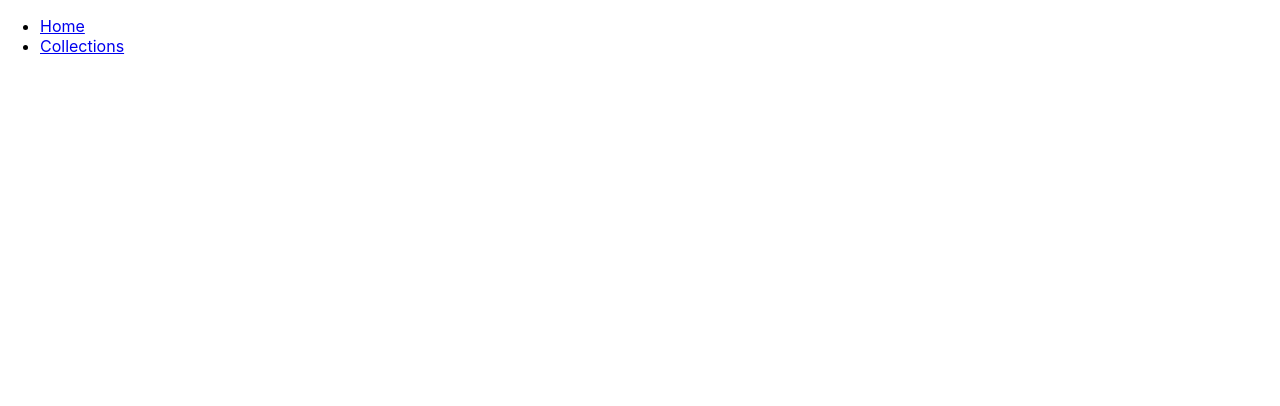
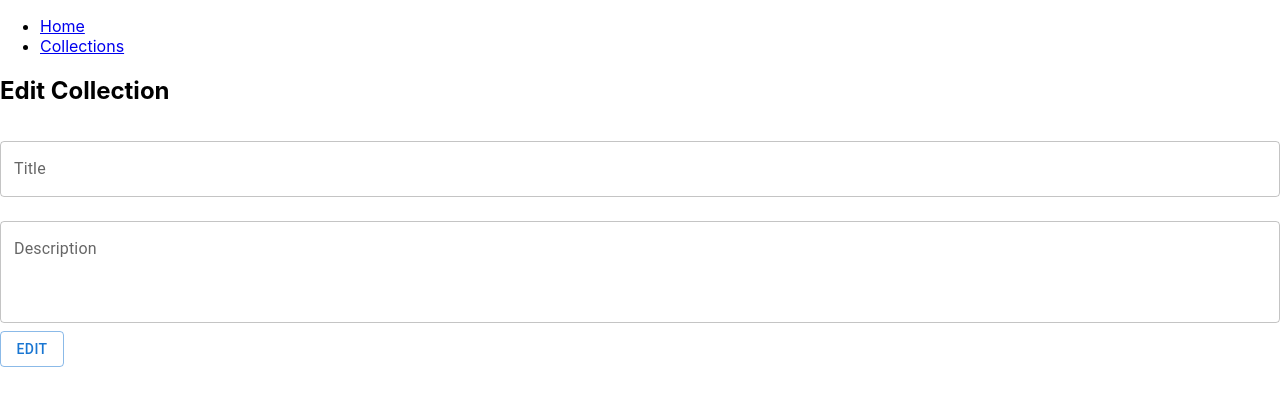
Before and after one commit to vzaboraite/boolean-uk-react-solo-project, a React (Create React App) app: page /collections/1/edit-collection in a window 1280 px wide. Shown: the top 406 px of the page. Built offline with nearby package versions, Linux system fonts and the light colour scheme; data requests are answered from the project's data file.

Commit message:
Add functionality to edit collection.

```diff
--- a/src/App.js
+++ b/src/App.js
@@ -11,6 +11,7 @@ import Header from "./components/Header";
 import Exercises from "./components/Exercises";
 import CollectionForm from "./components/CollectionForm";
 import ExerciseForm from "./components/ExerciseForm";
+import EditCollection from "./components/EditCollection";
 
 function App() {
   const [collections, setCollections] = useState([]);
@@ -82,6 +83,13 @@ function App() {
           <Route exact path="/collections/:collectionTitle">
             <Collection collections={collections} />
           </Route>
+          <Route exact path="/collections/:collectionTitle/edit-collection">
+            <EditCollection
+              collections={collections}
+              setCollections={setCollections}
+              getCollections={getCollections}
+            />
+          </Route>
           <Route exact path="/exercises">
             <Exercises exercises={exercises} />
           </Route>
--- /dev/null
+++ b/src/components/EditCollection.jsx
@@ -0,0 +1,97 @@
+import { Button, TextField } from "@mui/material";
+import { useState } from "react";
+import { useHistory, useParams } from "react-router-dom";
+
+export default function EditCollection({
+  collections,
+  setCollections,
+  getCollections,
+}) {
+  // console.log("Inside CollectionForm: ", collections, setCollections);
+
+  const { collectionTitle } = useParams();
+  const history = useHistory();
+
+  const collectionToEdit = collections.find(
+    (collection) => collection.title === collectionTitle
+  );
+
+  const [collectionInputs, setCollectionInputs] = useState({
+    ...collectionToEdit,
+  });
+
+  const handleFormInput = (event) => {
+    const inputName = event.target.name;
+    const targetValue = event.target.value;
+
+    console.log({ inputName, targetValue });
+
+    setCollectionInputs({
+      ...collectionInputs,
+      [inputName]: targetValue,
+    });
+  };
+
+  const handleFormSubmit = (event) => {
+    event.preventDefault();
+
+    const collectionInfo = {
+      title: collectionInputs.title,
+      description: collectionInputs.description,
+    };
+
+    const fetchOptions = {
+      method: "PUT",
+      headers: {
+        "Content-Type": "application/json",
+      },
+      body: JSON.stringify(collectionInfo),
+    };
+
+    fetch(
+      `http://localhost:3030/collections/${collectionToEdit.id}`,
+      fetchOptions
+    )
+      .then((res) => res.json())
+      .then((collectionData) => {
+        console.log({ collectionData });
+        getCollections();
+        history.push("/collections");
+      });
+  };
+
+  return (
+    <form onSubmit={handleFormSubmit}>
+      <h2>Edit Collection</h2>
+      <TextField
+        id="title-input"
+        name="title"
+        type="text"
+        label="Title"
+        variant="outlined"
+        fullWidth
+        margin="normal"
+        value={collectionInputs.title}
+        onChange={handleFormInput}
+      />
+      <TextField
+        id="description-input"
+        name="description"
+        type="text"
+        label="Description"
+        variant="outlined"
+        multiline
+        minRows={3}
+        fullWidth
+        margin="normal"
+        value={collectionInputs.description}
+        onChange={handleFormInput}
+      />
+      <div>
+        <Button type="submit" variant="outlined">
+          Edit
+        </Button>
+      </div>
+    </form>
+  );
+}
--- a/src/pages/Collection.jsx
+++ b/src/pages/Collection.jsx
@@ -37,6 +37,14 @@ export default function Collection({ collections }) {
       >
         Create exercise
       </Button>
+      <Button
+        onClick={() =>
+          history.push(`/collections/${collection.title}/edit-collection`)
+        }
+        variant="outlined"
+      >
+        Edit collection
+      </Button>
       <Exercises exercises={exercises} />
     </main>
   );
```
